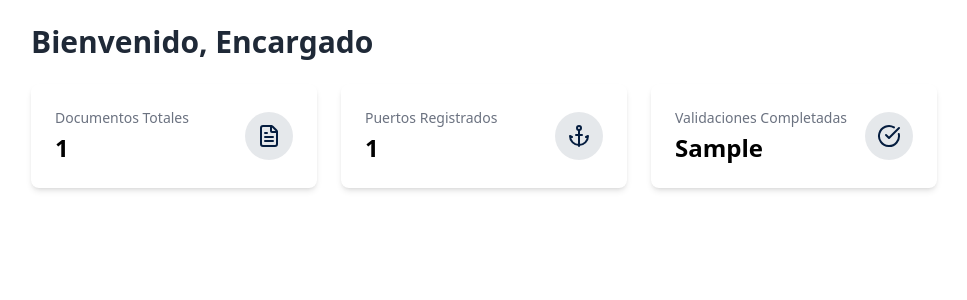
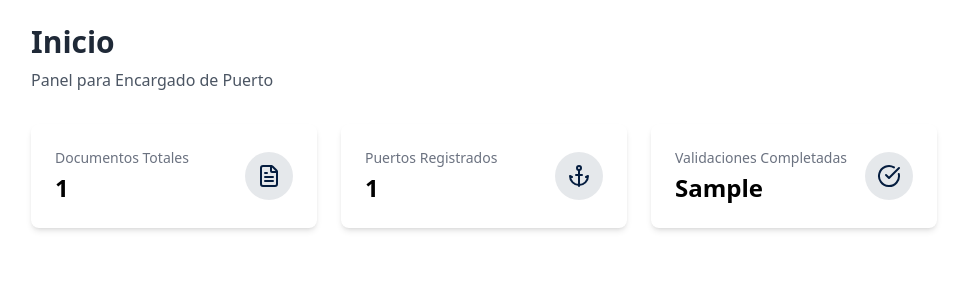
Before and after one commit to DavidParrillas/navdoc, a Django app: template core/templates/core/dashboard_encargado.html in a window 1280 px wide. Shown: the part 64-364 px from the top of the page, without its empty margins (1-968 px from the left). Run offline with Django 5.2, Linux system fonts and the light colour scheme; the template is opened without the code that fills it: most values are stand-ins (such as "Sample title", 1, 10 or a date in 2020); some libraries are stand-ins or nearby versions.

Commit message:
Actualización de textos en los paneles de administración y encargado para mayor claridad

```diff
--- a/core/templates/core/dashboard_admin.html
+++ b/core/templates/core/dashboard_admin.html
@@ -8,7 +8,7 @@
     <div class="px-4 py-6 sm:px-0">
       <div class="mb-8">
         <h1 class="text-3xl font-bold text-gray-800">Inicio</h1>
-        <p class="text-gray-600 mt-2">Bienvenido al panel de administración</p>
+        <p class="text-gray-600 mt-2">Panel de administración</p>
       </div>
 
       <div class="grid grid-cols-1 md:grid-cols-2 lg:grid-cols-4 gap-6 mb-8">
--- a/core/templates/core/dashboard_encargado.html
+++ b/core/templates/core/dashboard_encargado.html
@@ -4,8 +4,12 @@
 {% block content %}
 
   <main class="max-w-7xl mx-auto py-6 px-4 sm:px-6 lg:px-8">
-    <h1 class="text-3xl font-bold text-gray-800 mb-6">Bienvenido, Encargado</h1>
+    <div class="mb-8">
+        <h1 class="text-3xl font-bold text-gray-800">Inicio</h1>
+        <p class="text-gray-600 mt-2">Panel para Encargado de Puerto</p>
+      </div>
     <div class="grid grid-cols-1 md:grid-cols-2 lg:grid-cols-4 gap-6 mb-8">
+
       <div class="bg-white rounded-lg shadow-md p-6 transition-all duration-300 hover:shadow-lg">
         <div class="flex items-center justify-between">
           <div>
@@ -41,6 +45,7 @@
           </div>
         </div>
       </div>
+
     </div>
   </main>
 
```
Also changed, not shown: core/templates/core/dashboard_usuario.html (+6 -2 lines). Lines whose indentation alone changed are shown as unchanged.
